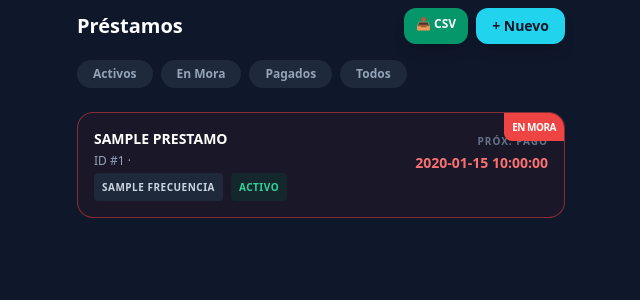
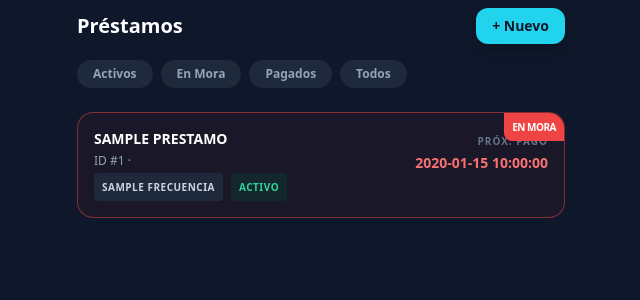
Before and after one commit to Bonilla00/Financiera-Nuevo-Progreso-, a Python web app: template templates/prestamos.html in a window 1280 px wide. Shown: the top 300 px of the page, without its empty margins (319-959 px from the left). Run offline with Jinja, Linux system fonts and the light colour scheme; the template is opened without the code that fills it: most values are stand-ins (such as "Sample title", 1, 10 or a date in 2020); some libraries are stand-ins or nearby versions.

Commit message:
refactor: Eliminar botón CSV en página de préstamos
- Removido enlace de exportación CSV del header
- Simplificada la barra de acciones

```diff
--- a/templates/prestamos.html
+++ b/templates/prestamos.html
@@ -6,7 +6,6 @@
   <div class="flex items-center justify-between">
     <h1 class="text-xl font-bold text-white">Préstamos</h1>
     <div class="flex gap-2">
-      <a href="{{ url_for('exportar_prestamos_csv') }}" class="rounded-xl bg-emerald-600 px-3 py-2 text-xs font-bold text-white shadow-lg active:scale-95 transition-transform">📥 CSV</a>
       {% if rol != 'solo_lectura' %}
       <a href="{{ url_for('prestamos_nuevo') }}" class="rounded-xl bg-accent px-4 py-2 text-sm font-bold text-slate-900 shadow-lg active:scale-95 transition-transform">+ Nuevo</a>
       {% endif %}
```
